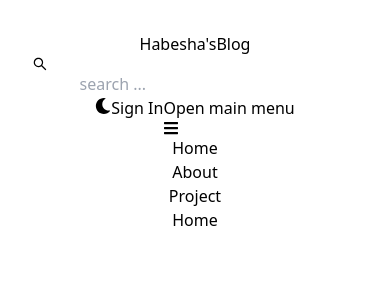
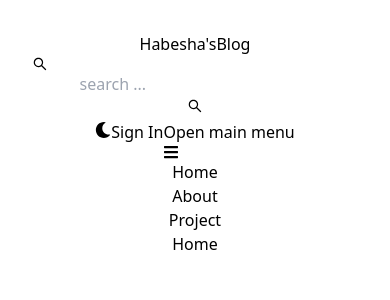
Before and after one commit to Tsegazeab-dev/Habesha-Blog, a React (Vite) app in the folder client/: page / in a window 390 px wide. Shown: the top 300 px of the page. Built offline with nearby package versions, Linux system fonts and the light colour scheme.

Commit message:
some coments added and a search button for small screen

```diff
--- a/client/src/components/Header.jsx
+++ b/client/src/components/Header.jsx
@@ -3,12 +3,13 @@
 import {AiOutlineSearch} from "react-icons/ai";
 import { FaMoon } from "react-icons/fa";
 
-// flowbite-react is a ui library buit based on tailwind css for styling
+
 function Header() {
     const path = useLocation().pathname
-    // useLocation().pathname is used to  get the current url of the page. so we can make the navbar links active based on the page rendered.
+
   return (
     <Navbar className="border-b-2">
+        {/* Logo */}
       <Link
         to="/"
         className="self-center whitespace-nowrap text-sm sm:text-xl font-semibold dark:text-white"
@@ -18,6 +19,8 @@
         </span>
         Blog
       </Link>
+
+      {/* search input  */}
       <form>
         <TextInput
           type="text"
@@ -26,7 +29,11 @@
           className="hidden lg:inline"
         />
       </form>
-      {/* we use md:order-2 because after the medium screen size the navbar links should be displayed befor the div below. if we change the position of navbar.collapse instead of using order-2 below the medium screen when hamburger menu clicked the navbar links will be displayed before the div below and that creates a mess  */}
+{/* search button displayed below the large screen size */}
+      <Button className="w-12 h-10 lg:hidden" color="gray" pill>
+        <AiOutlineSearch />
+      </Button>
+   {/* Dark and light mode && signIn buttons */}
       <div className="flex gap-2 md:order-2">
         <Button color="gray" className="w-12 h-10 hidden sm:inline" pill>
           <FaMoon />
@@ -37,6 +44,8 @@
         </Link>
         <Navbar.Toggle />
       </div>
+
+
 
       {/* Navbar.Toggle is a component for the humberger menu and to toggle the navbar links when it is clicked*/}
 
```
Also changed, not shown: 1 other file (tests, documents, lock files or other folders).
